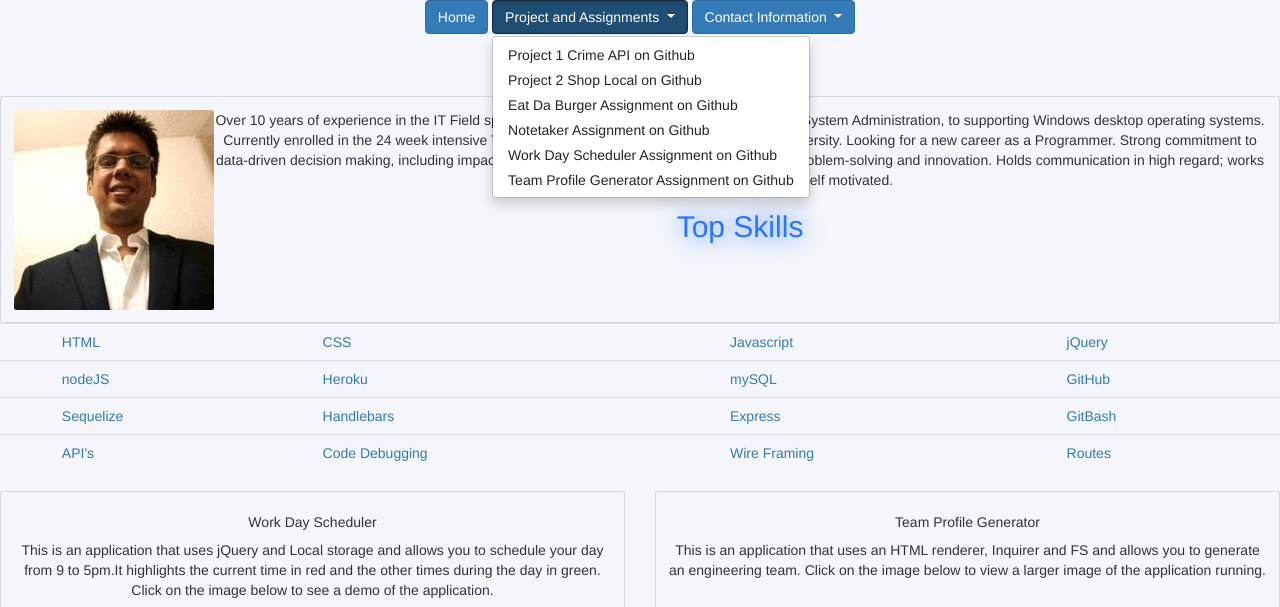
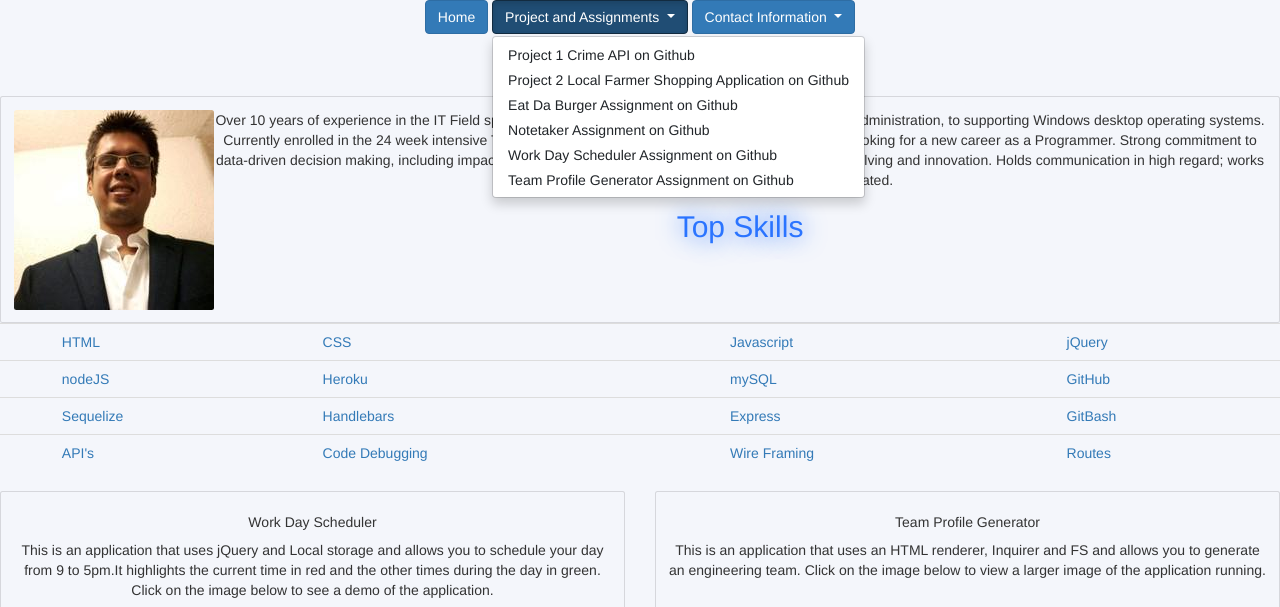
Before and after one commit to mrmikehoyt/mrmikehoyt.github.io, a plain HTML site: page index.html in a window 1280 px wide. Both pictures are taken after a click on the button "Project and Assignments". Shown: the top 607 px of the page. Drawn offline with nearby package versions, Linux system fonts and the light colour scheme.

Commit message:
rename text

```diff
--- a/index.html
+++ b/index.html
@@ -93,7 +93,7 @@ div {
 
             <div class="dropdown-menu">
               <a class="dropdown-item" a href="https://github.com/Maxsem4/CrimeAPI" target="_blank">Project 1 Crime API  on Github</a>
-              <a class="dropdown-item" a href="https://github.com/IanHooper613/Project-2" target="_blank">Project 2 Shop Local on Github</a>
+              <a class="dropdown-item" a href="https://github.com/IanHooper613/Project-2" target="_blank">Project 2 Local Farmer Shopping Application on Github</a>
               <a class="dropdown-item" a href="https://github.com/mrmikehoyt/burger" target="_blank">Eat Da Burger Assignment on Github</a>
               <a class="dropdown-item" a href="https://github.com/mrmikehoyt/Notetaker" target="_blank">Notetaker Assignment on Github</a>
               <a class="dropdown-item" a href="https://github.com/mrmikehoyt/Workdayscheduler" target="_blank">Work Day Scheduler Assignment on Github</a>
```
